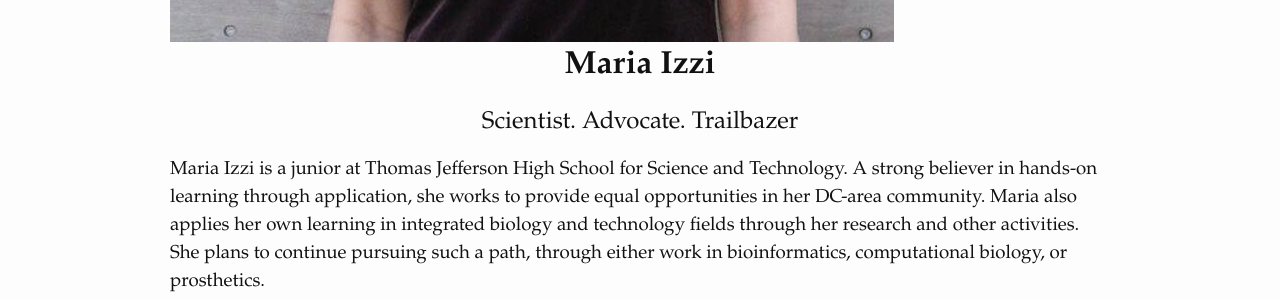
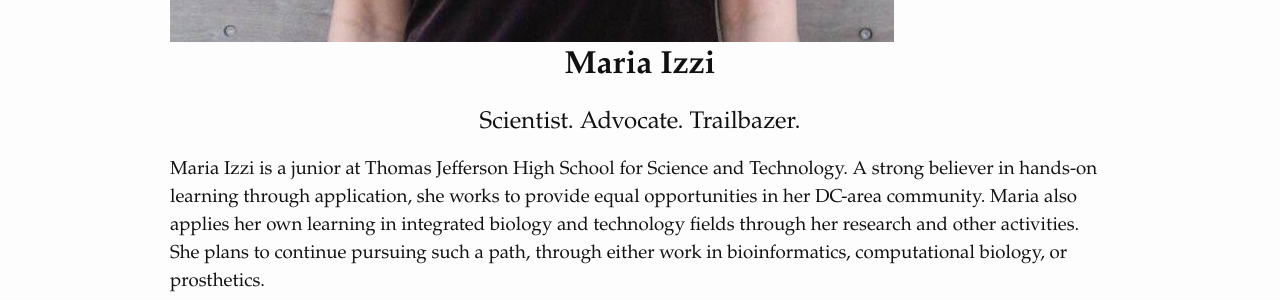
Before and after one commit to maria-izzi/maria-izzi.github.io, a Jekyll site: the page built from index.html, in a window 1280 px wide. Shown: the part 774-1074 px from the top of the page. Built offline with Jekyll 4.4.1, drawn with Linux system fonts in a browser that asks for light colours.

```diff
--- a/index.html
+++ b/index.html
@@ -10,7 +10,7 @@ layout: default
       <b>Maria Izzi<b>
     </h1>
     <h2>
-      Scientist. Advocate. Trailbazer
+      Scientist. Advocate. Trailbazer.
     </h2>
     <h3>
       Maria Izzi is a junior at Thomas Jefferson High School for Science and Technology. A strong believer in hands-on learning through application, she works to provide equal opportunities in her DC-area community. Maria also applies her own learning in integrated biology and technology fields through her research and other activities. She plans to continue pursuing such a path, through either work in bioinformatics, computational biology, or prosthetics.
```
